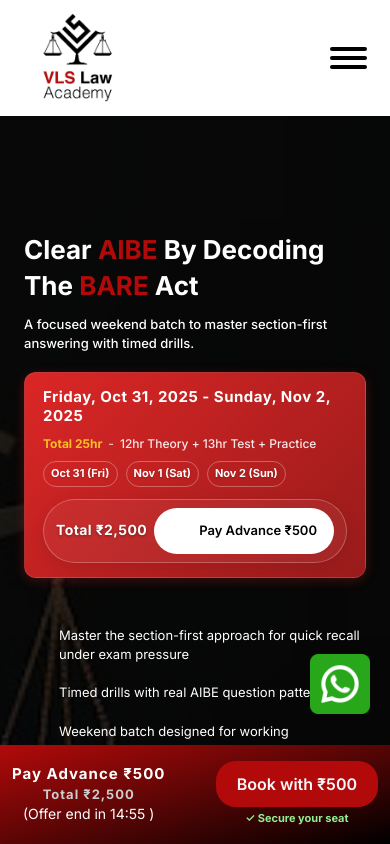
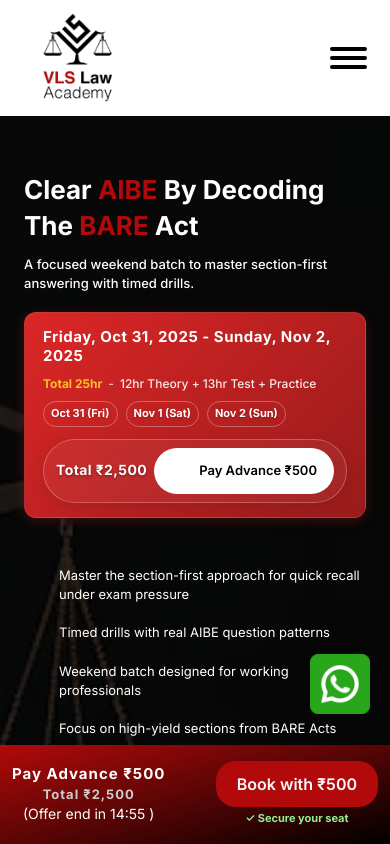
Before and after one commit to contact-igt/vls-aibe-frontend, a Next.js app: page / in a window 390 px wide. Built offline with nearby package versions, Linux system fonts and the light colour scheme; no server answers; some icons are missing.

Commit message:
googlesheet error solved

```diff
--- a/src/common/Form/index.jsx
+++ b/src/common/Form/index.jsx
@@ -3,12 +3,12 @@
 import styles from "./styles.module.css";
 import * as Yup from "yup";
 import { useState } from "react";
-import { useRouter } from "next/router";
+// import { useRouter } from "next/router";
 import { Popup } from "../Popup";
 import { useVlsAibeQuery } from "@/hooks/useVlsAibeQuery";
 
 const Form = () => {
-  const router = useRouter();
+  // const router = useRouter();
   const [isLoading, setisLoading] = useState(false);
   const formik = useFormik({
     initialValues: {
@@ -177,6 +177,8 @@
       console.log("Server error. Please try again later.");
     }
   };
+
+
   const afterRegisterSuccessufull = (formData) => {
     setTimeout(() => {
       // router.push("/thank-you");
--- a/src/component/Home/HeroBanner/styles.module.css
+++ b/src/component/Home/HeroBanner/styles.module.css
@@ -83,6 +83,7 @@
   box-shadow: 0 10px 30px rgba(0, 0, 0, 0.2);
   margin-top: 20px;
 }
+
 .scheduleBanner {
   width: 100%;
   background: linear-gradient(135deg, #dc2626 0%, #991b1b 100%);
@@ -106,6 +107,7 @@
   box-shadow: 0 3px 12px rgba(220, 38, 38, 0.25);
   border: 1px solid rgba(255, 255, 255, 0.1);
 }
+
 .clockIcon {
   flex-shrink: 0;
   width: 32px;
@@ -266,6 +268,7 @@
   .amountDetails button {
     padding: 12px 14px;
   }
+
   .amountDetails button h6 {
     font-size: 15px !important;
   }
@@ -329,9 +332,11 @@
     font-size: 10px !important;
     padding: 10px 12px;
   }
+
   .amountDetails button h6 {
     font-size: 13px !important;
   }
+
   .bannerForm {
     padding: 45px 25px;
   }
@@ -390,6 +395,7 @@
   .amountDetails button {
     padding: 8px 10px;
   }
+
   .amountDetails button h6 {
     font-size: 13px !important;
   }
@@ -410,7 +416,7 @@
   }
 }
 
-@media (max-width: 992px){
+@media (max-width: 992px) {
   .heroBannerSection {
     height: auto;
     min-height: 100vh;
@@ -465,6 +471,7 @@
     margin-left: auto;
     margin-right: auto;
   }
+
   .scheduleBanner {
     padding: 12px 0;
   }
@@ -504,7 +511,7 @@
     margin-top: 8px;
   }
 
-  .amountDetails span:first-child{
+  .amountDetails span:first-child {
     font-size: 15px;
     font-weight: 700;
   }
@@ -568,7 +575,8 @@
     margin-top: 30px;
     border-radius: 15px;
   }
-  .amountDetails span:first-child{
+
+  .amountDetails span:first-child {
     font-size: 15px;
   }
 }
@@ -583,8 +591,12 @@
   .herobannerContent {
     position: relative;
     top: auto;
-    padding: 30px 12px;
+    padding: 10px 12px;
     max-width: 100%;
+  }
+
+  .heroBannerContent {
+    padding-top: 0px;
   }
 
   .heroBannerTitle {
@@ -618,6 +630,7 @@
     margin: 0;
     flex: 1;
   }
+
   .heroBannerCta {
     display: flex;
     justify-content: center;
@@ -625,19 +638,22 @@
     gap: 10px;
     margin-top: 20px;
   }
+
   .heroBannerCta button,
   .heroBannerCta a {
-    width: 80% !important;
+    width: 100% !important;
   }
+
   .heroBannerCta a button {
     width: 100% !important;
   }
 
   .bannerForm {
     padding: 20px 12px;
-    margin-top: 25px;
+    margin-top: 0px;
     border-radius: 12px;
   }
+
   .scheduleBanner {
     padding: 10px 0;
   }
@@ -672,9 +688,11 @@
   .dateItem {
     padding: 4px 9px;
   }
-  .bannerText{
+
+  .bannerText {
     width: 100%;
   }
+
   .amountDetails {
     padding: 6px 10px;
     margin-top: 6px;
@@ -701,9 +719,11 @@
   .courseDetails {
     font-size: 12px;
   }
+
   .dateItem {
     padding: 3px 7px;
   }
+
   .dateDetails {
     font-size: 11px;
     font-weight: 700;
```
